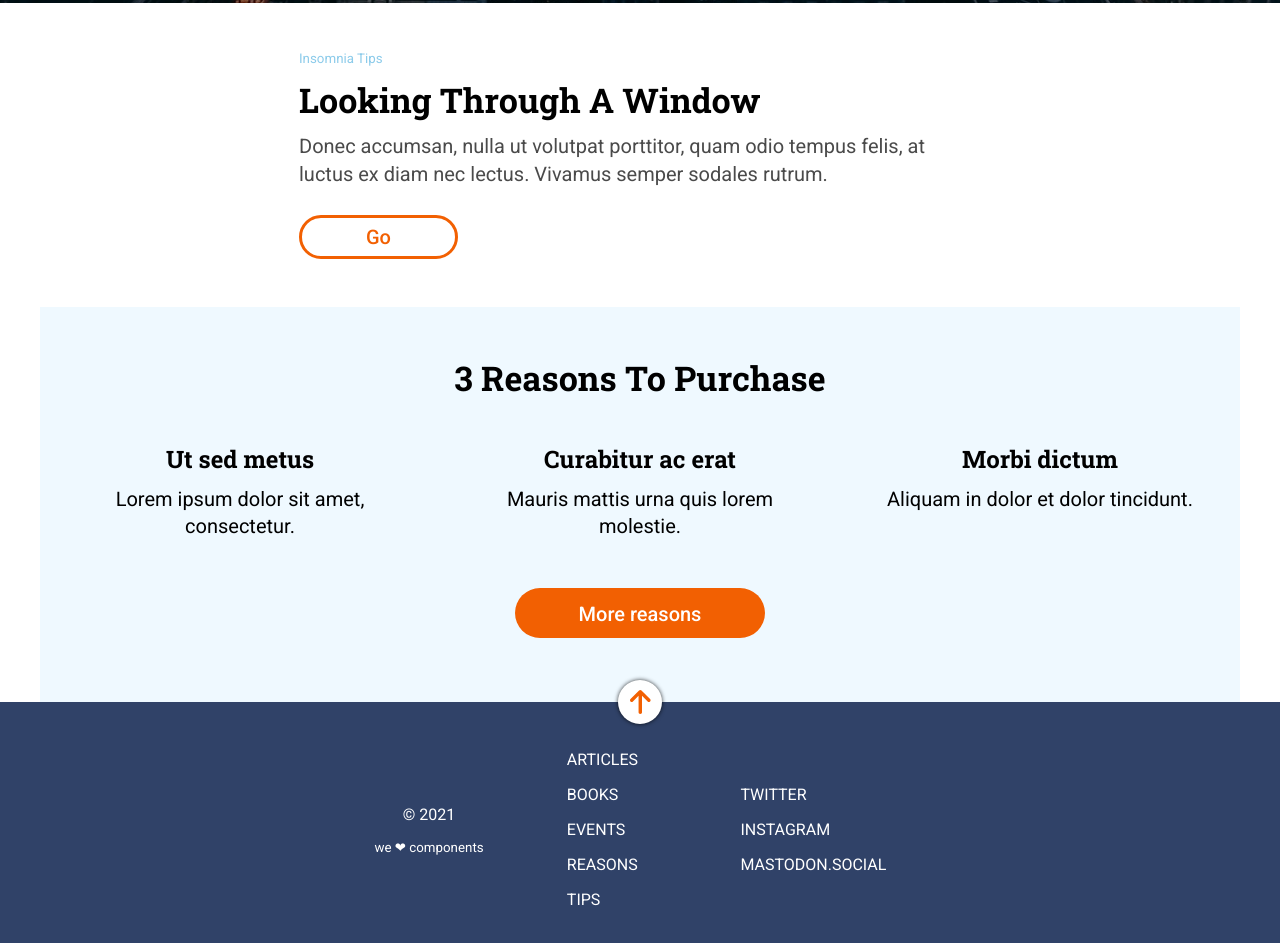
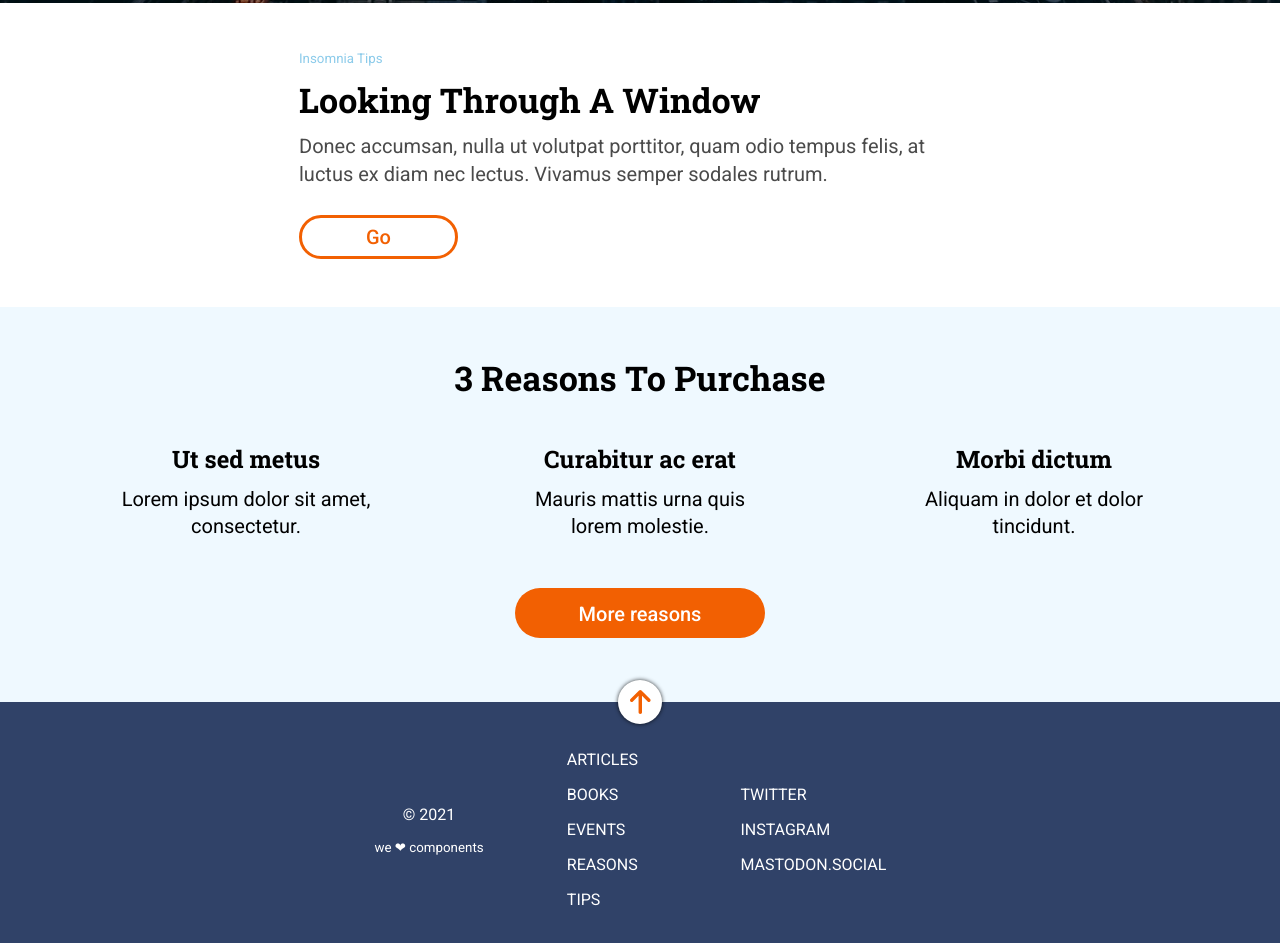
Before and after one commit to Adalab/modulo-1-evaluacion-final-marialemon, a website: page docs/index.html in a window 1280 px wide. Shown: the part 797-1740 px from the top of the page. Drawn offline with Linux system fonts and the light colour scheme.

Commit message:
fix main section background

```diff
--- a/src/scss/components/_post.scss
+++ b/src/scss/components/_post.scss
@@ -4,6 +4,7 @@
     flex-flow: column wrap;
     align-items: start;
     gap: 0.7rem;
+    margin: 0 auto;
 
     @media (min-width: 768px) {
       max-width: 730px;
--- a/src/scss/layout/_main.scss
+++ b/src/scss/layout/_main.scss
@@ -2,14 +2,12 @@
   &__post,
   &__section {
     padding: 3rem 1.5rem;
-    margin: 0 auto;
   }
 
   &__section {
     background: $ice-blue;
     padding-bottom: 4rem;
     text-align: center;
-    max-width: 1200px;
 
     display: grid;
     grid-template-rows: 30px repeat(3, 1fr) 40px;
@@ -38,8 +36,9 @@
     }
 
     @media (min-width: 768px) {
-      gap: 3rem;
-      grid-template-columns: 1fr 1fr 1fr;
+      justify-content: center;
+      gap: 3rem 9rem;
+      grid-template-columns: 250px 250px 250px;
       grid-template-rows: 30px 1fr 50px;
 
       &__h2 {
```
Also changed, not shown: docs/assets/css/main.css.
